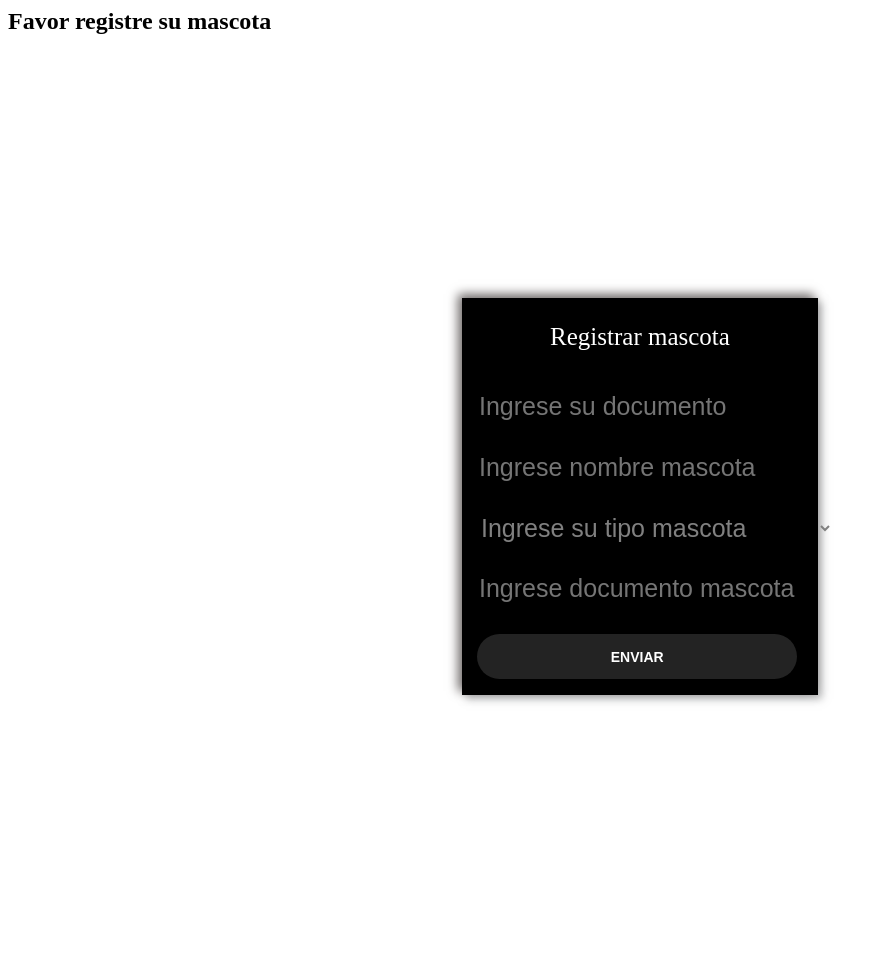
After one commit to Tebancedoo/Calculadora_PHP, a PHP site: page /pres_form_pet.php in a window 1280 px wide. The commit adds this page. Shown: the whole page, without its empty margins (0-883 px from the left). Run offline with PHP 8.4, Linux system fonts and the light colour scheme; data comes from the database, SQL or seed files in the repository.

Commit message:
Add files via upload

```diff
--- a/Registrar mascota/index.php
+++ b/Registrar mascota/index.php
@@ -3,7 +3,7 @@
 
 include ('pres_banner.php');
 
-include ('pres_form.php');
+include ('pres_form_user.php');
 
 include ('pres_footer.php');
 
--- /dev/null
+++ b/Registrar mascota/pres_form_pet.php
@@ -0,0 +1,113 @@
+<style>
+
+.content{
+
+display: flex;
+justify-content: center;
+align-items: center;
+height: 900px;
+
+
+
+}
+
+form{
+
+box-shadow: -4px -4px 10px #706B6A, 4px 4px 8px rgba(147, 149, 151, 0.671);
+background: none;
+flex-direction: column;
+background: #000000;
+
+
+
+}
+
+input,select{
+
+font-size: 25px;
+margin: 15px;
+border: none;
+background: none;
+outline: none;
+border-radius: 5px;
+width: 100%;
+color: gray;
+
+}
+
+.btn{
+
+    width: 90%;
+    height: 45px;
+    border-radius: 55px;
+    background: rgba(255, 255, 255, 0.137);
+    color: #fff;
+    font-size: 14px;
+    font-weight: 600;
+    text-transform: uppercase;
+    border: none;
+    margin-bottom: 1rem;
+    cursor: pointer;
+    transition: all 0.4s ease-in-out;
+
+}
+
+.btn:hover{
+    box-shadow: 0px 0px 8px #ffffffa4;
+}
+
+p{
+
+    font-size: 25px;
+    color: #fff;
+    text-align: center;
+}
+
+</style>
+
+<?php
+
+include ('conexion.php');
+
+echo '<h2>Favor registre su mascota</h2>';
+
+echo '<div class="content">';
+
+echo '<form method="post" action="neg_registrar_pet.php">';
+
+echo '<p> Registrar mascota </p>';
+
+echo '<input type="number" placeholder="Ingrese su documento" required name="documento_dueño" >'; echo"<br>";
+
+echo '<input type="text" placeholder="Ingrese nombre mascota" required name="nombre_mascota" >'; echo"<br>";
+
+echo '<select name="tipo_mascota" required>';
+
+echo '<option value="">Ingrese su tipo mascota</option>';
+
+//inicia la consulta
+
+$sql = "SELECT * FROM tipo_mascotas";
+if (!$result = $db->query($sql))
+{
+    die ('Hay un error en la consulta o los datos no se han podido encontrar [' . $db->error .  ']');
+}
+
+while ($row = $result->fetch_assoc())
+{
+    $iid_mascota=stripslashes($row["id_mascota"]);
+    $mmascota=stripslashes($row["mascota"]);
+    echo "<option value='$iid_mascota'>$mmascota</option>";//los datos que encuentre me los imprime en un option
+}//fin de la consulta
+
+echo '</select>'; echo"<br>";
+
+echo '<input type="number" placeholder="Ingrese documento mascota " required name="documento_mascota" >'; echo"<br>";
+
+echo '<input type="submit" class="btn" value="Enviar">';
+
+echo '</form>';
+
+echo '</div>';
+
+?>
```
Also changed, not shown: Registrar mascota/neg_registrar_pet.php (added, +29 -0 lines), Registrar mascota/neg_registrar_user.php (added, +29 -0 lines), Registrar mascota/pres_form_user.php (added, +92 -0 lines).
